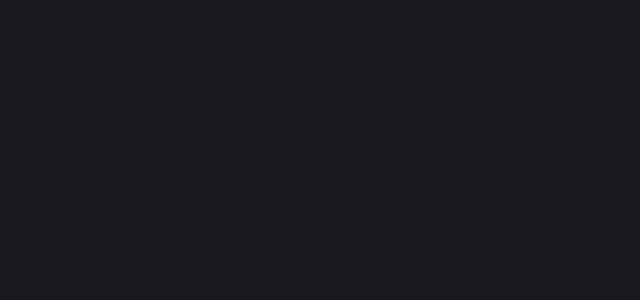
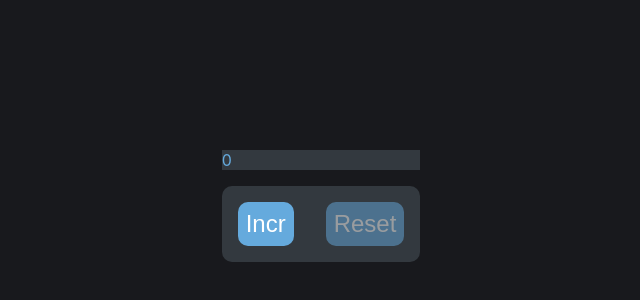
Before and after one commit to mykolao/counter, a React (Create React App) app: page / in a window 1280 px wide. Shown: the part 194-494 px from the top of the page, without its empty margins (319-959 px from the left). Built offline with nearby package versions, Linux system fonts and the light colour scheme.

Commit message:
moved Counter functionality to Counter comp

```diff
--- a/src/components/App.tsx
+++ b/src/components/App.tsx
@@ -1,41 +1,13 @@
-import { useState } from "react";
 import "./App.css";
-import Button from "./Button";
-import Label from "./Label";
+import Counter from "./Counter";
+import Settings from "./Settings";
 
 function App() {
-  // const [state, setState] = useState(0);
-  // const [minState, maxState] = [0, 5];
-
-  // const incrementHandler = () => setState(state + 1);
-  // const resetHandler = () => setState(0);
-
-  // const labelColor: "red" | "blue" =
-  //   state === maxState ? "red" : "blue";
-
-  // const incButton: boolean = state < maxState;
-
-  // const resButton: boolean = state > minState;
 
   return (
     <div className="app-container">
-      {/* <div className="app">
-        <div className="section label">
-          <Label value={state} color={labelColor} />
-        </div>
-        <div className="section control-panel">
-          <Button
-            value="Incr"
-            disabled={!incButton}
-            onClick={incrementHandler}
-          />
-          <Button
-            value="Reset"
-            disabled={!resButton}
-            onClick={resetHandler}
-          />
-        </div>
-      </div> */}
+      <Settings/>
+      <Counter/>
     </div>
   );
 }
--- a/src/components/Counter/index.tsx
+++ b/src/components/Counter/index.tsx
@@ -1,7 +1,41 @@
-
+import { useState } from "react";
+import Button from "../Button";
+import Label from "../Label";
 
 const Counter = () => {
-  return <div className="block"></div>;
+  const [state, setState] = useState(0);
+  const [minState, maxState] = [0, 5];
+
+  const incrementHandler = () => setState(state + 1);
+  const resetHandler = () => setState(0);
+
+  const labelColor: "red" | "blue" =
+    state === maxState ? "red" : "blue";
+
+  const incButton: boolean = state < maxState;
+
+  const resButton: boolean = state > minState;
+  return (
+    <div className="block">
+      <div className="section main-panel">
+          <Label value={state} color={labelColor} />
+        </div>
+        <div className="section control-panel">
+          <Button
+            value="Incr"
+            disabled={!incButton}
+            onClick={incrementHandler}
+          />
+          <Button
+            value="Reset"
+            disabled={!resButton}
+            onClick={resetHandler}
+          />
+        </div>
+      {/* <div className="section"></div>
+      <div className="section control-panel"></div> */}
+    </div>
+  );
 };
 
 export default Counter;
```
